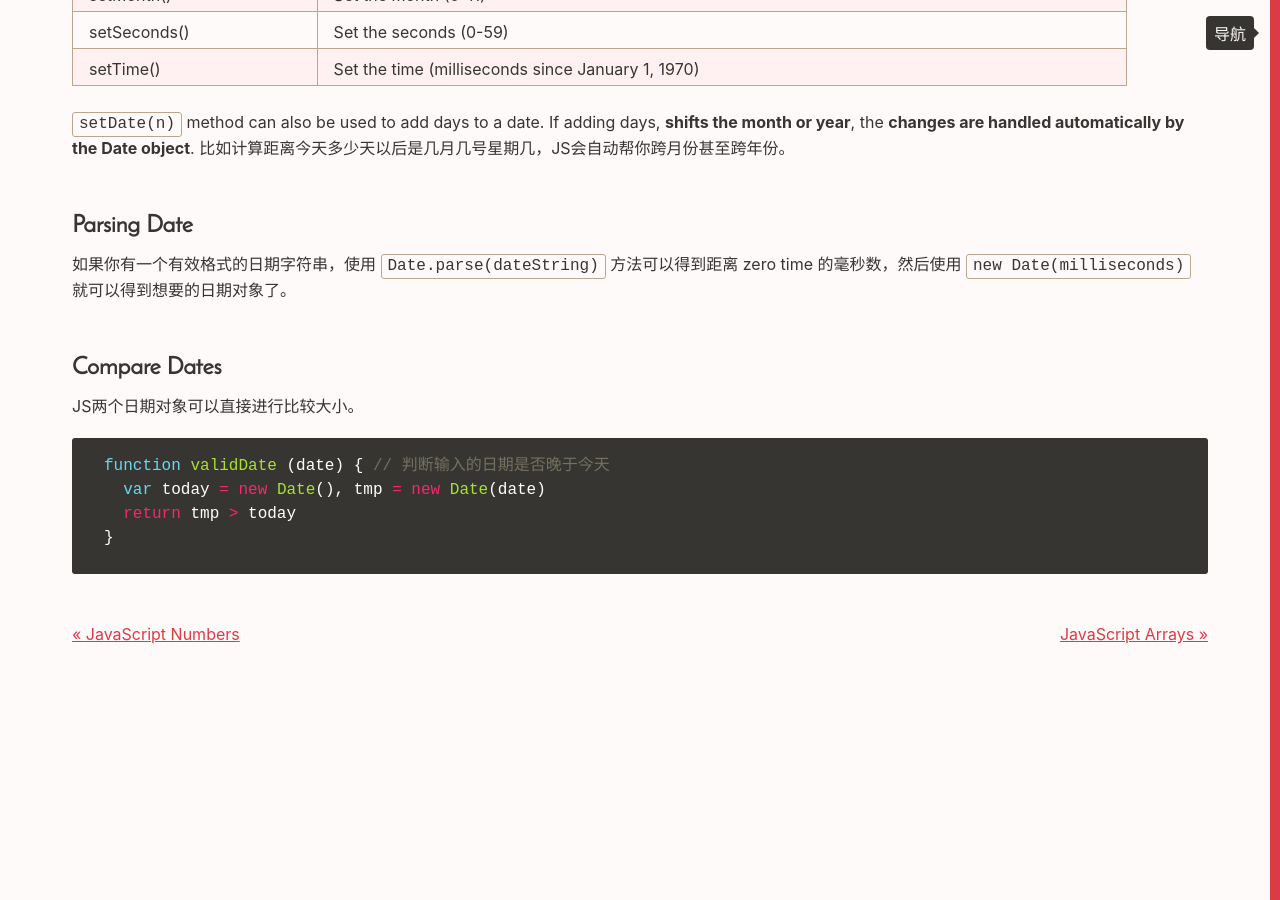
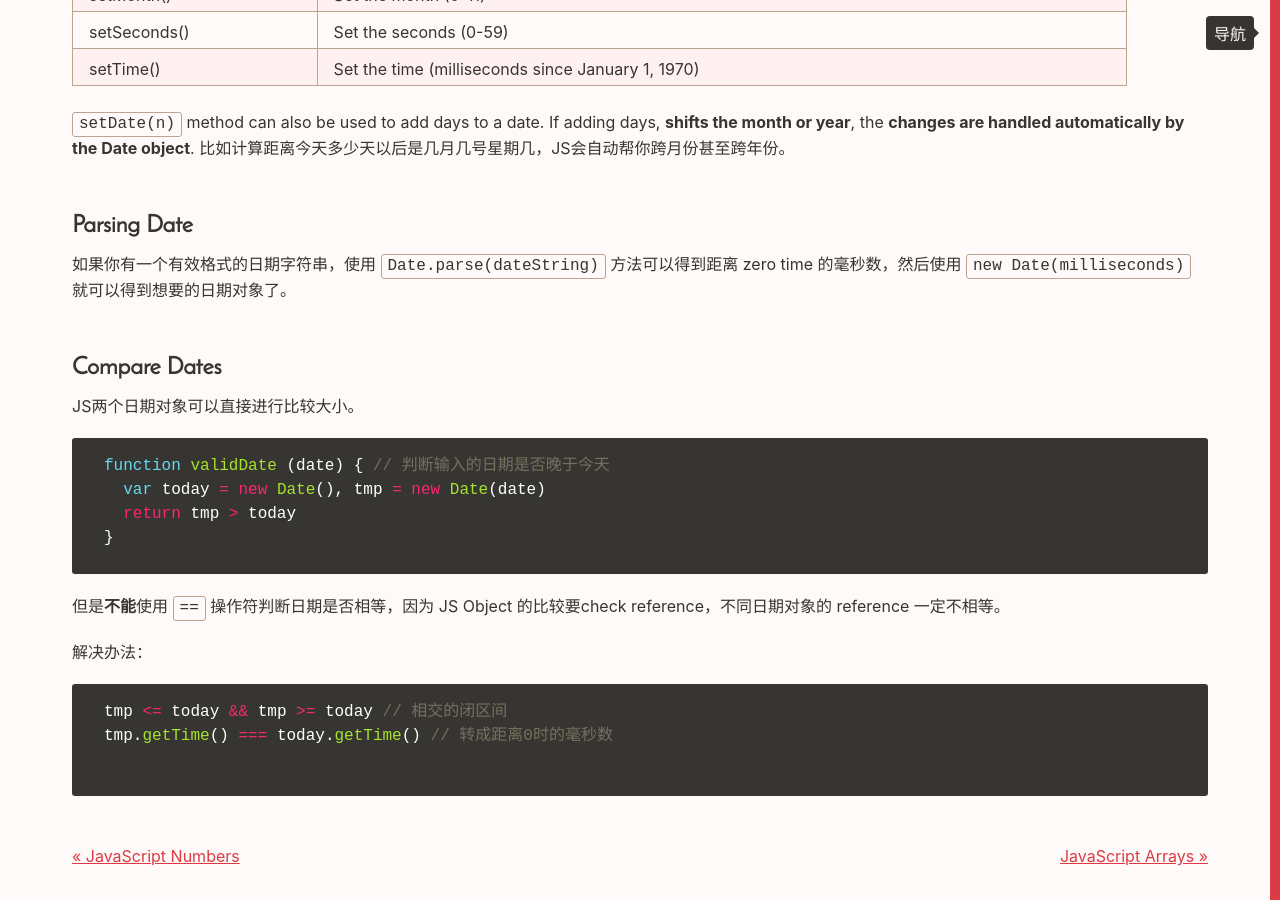
Before and after one commit to Vivi-wu/dive-into-web, a Jekyll site: the page built from _posts/2015-05-04-JavaScript-Date.markdown, in a window 1280 px wide and 900 px high, scrolled down 3367 px. Built offline with Jekyll 4.4.1, drawn with Linux system fonts in a browser that asks for light colours.

Commit message:
Update 判断日期对象值是否相等

````diff
--- a/_posts/2015-05-04-JavaScript-Date.markdown
+++ b/_posts/2015-05-04-JavaScript-Date.markdown
@@ -199,3 +199,13 @@ function validDate (date) { // 判断输入的日期是否晚于今天
   return tmp > today
 }
 ```
+
+但是**不能**使用 `==` 操作符判断日期是否相等，因为 JS Object 的比较要check reference，不同日期对象的 reference 一定不相等。
+
+解决办法：
+
+```js
+tmp <= today && tmp >= today // 相交的闭区间
+tmp.getTime() === today.getTime() // 转成距离0时的毫秒数
+
+```
````
